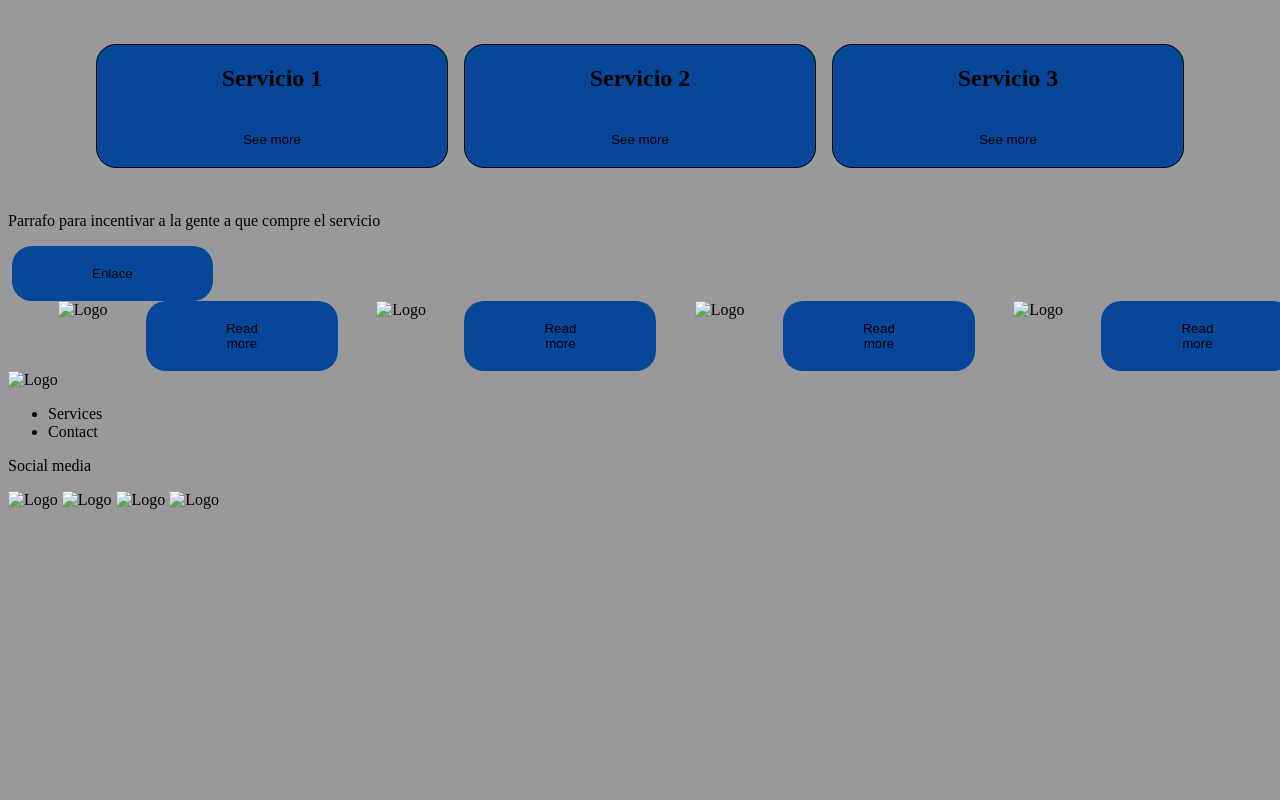
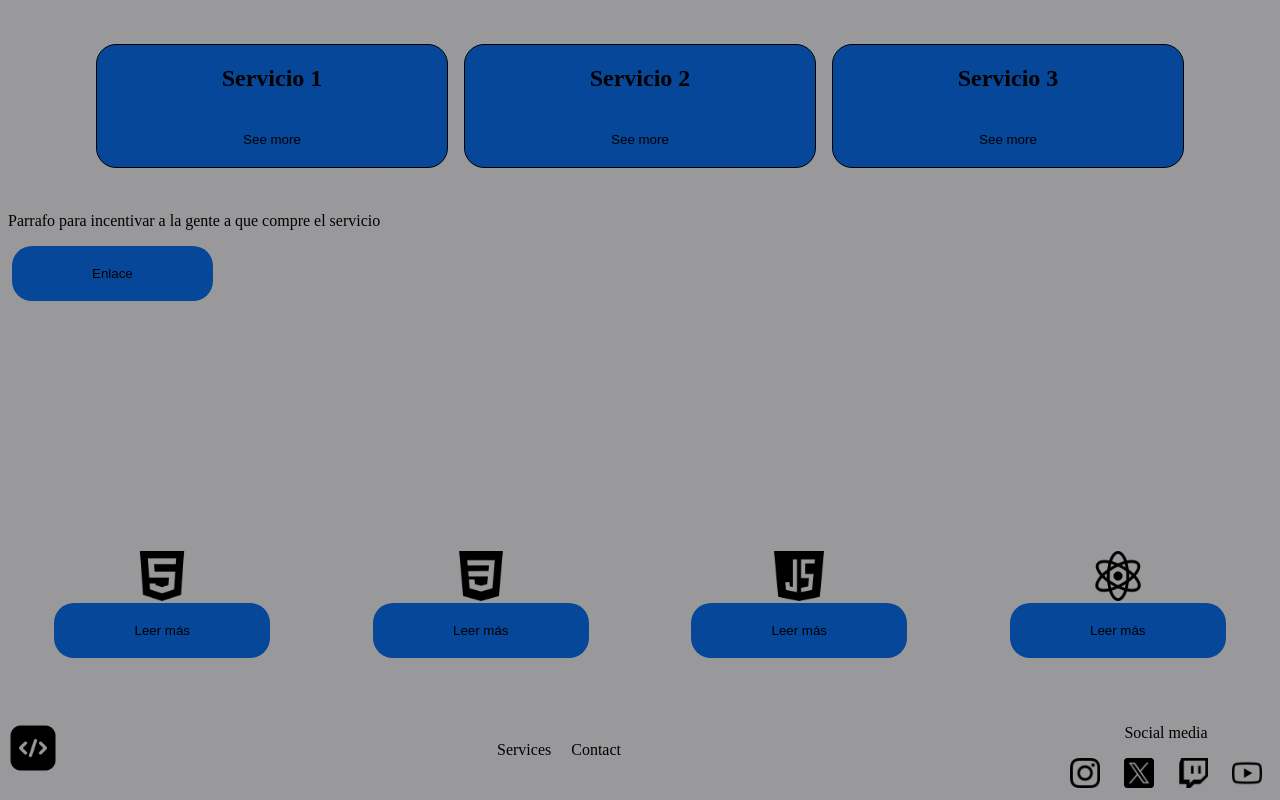
Before and after one commit to FacuXTZ/Entrega-n-3, a plain HTML site: page index.html in a window 1280 px wide. Shown: the part 519-1319 px from the top of the page. Before the commit the page ends 1036 px from the top, so only its background shows below. Drawn offline with Linux system fonts and the light colour scheme.

Commit message:
arreglando imagenes

```diff
--- a/index.html
+++ b/index.html
@@ -1,6 +1,5 @@
 <!DOCTYPE html>
 <html lang="en">
-
 <head>
     <meta charset="UTF-8">
     <meta name="viewport" content="width=device-width, initial-scale=1.0">
@@ -11,7 +10,7 @@
 <body>
     <header>
         <div class="header">
-            <img src="../PreEntrega1-Molina/assets/code.png" alt="Logo" style="width: 75px; height: 75px;"> <!--Logo de la página-->
+            <img src="./assets/code.png" alt="Logo" style="width: 75px; height: 75px;" class="logo"> <!--Logo de la página-->
         </html>
             <ul class="navBar">
                 <li><a href="#home" class="nav-link">Home</a></li>
@@ -23,11 +22,11 @@
     </header>
     <main>
         <section class="sectionPrincipal">
-            <div>
-                <img src="" alt="" >
+            <div class="">
+                <img src="" alt="" class="">
             </div>
             <div class="boton-Principal">
-                <H1>Full-stack Developer</H1>
+                <h1>Full-stack Developer</h1>
                 <button>About me</button>
             </div>
         </section>
@@ -35,15 +34,15 @@
             <article class="flex-container">
                 <div class="service">
                     <h2>Servicio 1</h2>
-                    <button>See more</button>
+                    <button class="small-button">See more</button>
                 </div>
                 <div class="service">
                     <h2>Servicio 2</h2>
-                    <button>See more</button>
+                    <button class="small-button">See more</button>
                 </div>
                 <div class="service">
                     <h2>Servicio 3</h2>
-                    <button>See more</button>
+                    <button class="small-button">See more</button>
                 </div>
             </article>
         </section>
@@ -51,38 +50,46 @@
     <div>
     <p>Parrafo para incentivar a la gente a que compre el servicio</p> <!-- Esto es para que el parrafo se quede separado de los servicios-->
                     <img src="" alt="">
-                    <button>Enlace</button>
+                    <button class="enlace-button">Enlace</button>
     </div>
-    <div>
-        <nav>
-            <div class="navSar"> <!--Estos son los logos para especificar los lenguajes que voy a ofrecer servicio-->
-                <li><img src="../PreEntrega1-Molina/assets/html.png" alt="Logo" style="width: 50px; height: 50px;"></li>
-                <button>Read more</button>
-                <li><img src="../PreEntrega1-Molina/assets/css-3.png" alt="Logo" style="width: 50px; height: 50px;"></li>
-                <button>Read more</button>
-                <li><img src="../PreEntrega1-Molina/assets/java-script.png" alt="Logo" style="width: 50px; height: 50px;"></li>
-                <button>Read more</button>
-                <li><img src="../PreEntrega1-Molina/assets/atom.png" alt="Logo" style="width: 50px; height: 50px;"></li>
-                <button>Read more</button>
-            </div>
-        </nav>
+    <div class="navSar">
+        <li>
+            <img src="./assets/html.png" alt="Logo" style="width: 50px; height: 50px;">
+            <button>Leer más</button>
+        </li>
+        <li>
+            <img src="./assets/css-3.png" alt="Logo" style="width: 50px; height: 50px;">
+            <button>Leer más</button>
+        </li>
+        <li>
+            <img src="./assets/java-script.png" alt="Logo" style="width: 50px; height: 50px;">
+            <button>Leer más</button>
+        </li>
+        <li>
+            <img src="./assets/atom.png" alt="Logo" style="width: 50px; height: 50px;">
+            <button>Leer más</button>
+        </li>
     </div>
     <footer>
-        <div>
-            <img src="../PreEntrega1-Molina/assets/code.png" alt="Logo" style="width: 50px; height: 50px;"> <!--Logo de la página-->
-            <nav>
+        <div class="footer-container">
+            <div class="footer-logo">
+                <img src="./assets/code.png" alt="Logo">
+            </div>
+            <nav class="footer-nav">
                 <ul class="navTas">
                     <li><a href="#services">Services</a></li>
                     <li><a href="contact">Contact</a></li>
                 </ul>
             </nav>
-        </div>
-        <div>
-            <p>Social media</p> <!--Acá decidi poner los logos de mis redes sociales-->
-            <img src="../PreEntrega1-Molina/assets/instagram.png" alt="Logo" style="width: 30px; height: 30px;">
-            <img src="../PreEntrega1-Molina/assets/twitter.png" alt="Logo" style="width: 30px; height: 30px;">
-            <img src="../PreEntrega1-Molina/assets/twitch.png" alt="Logo" style="width: 30px;" height="30px">
-            <img src="../PreEntrega1-Molina/assets/youtube.png" alt="Logo" style="width: 30px;" height="30px">
+            <div class="footer-social">
+                <p>Social media</p>
+                <div class="social-icons">
+                    <img src="./assets/instagram.png" alt="Instagram">
+                    <img src="./assets/twitter.png" alt="Twitter">
+                    <img src="./assets/twitch.png" alt="Twitch">
+                    <img src="./assets/youtube.png" alt="YouTube">
+                </div>
+            </div>
         </div>
     </footer>
 </body>
```
